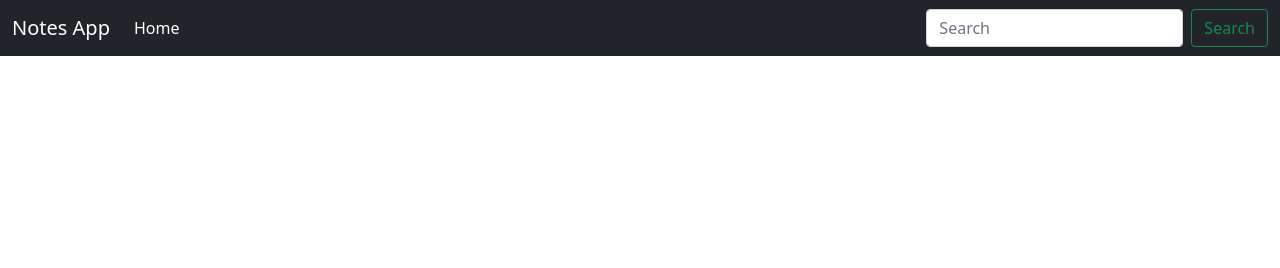
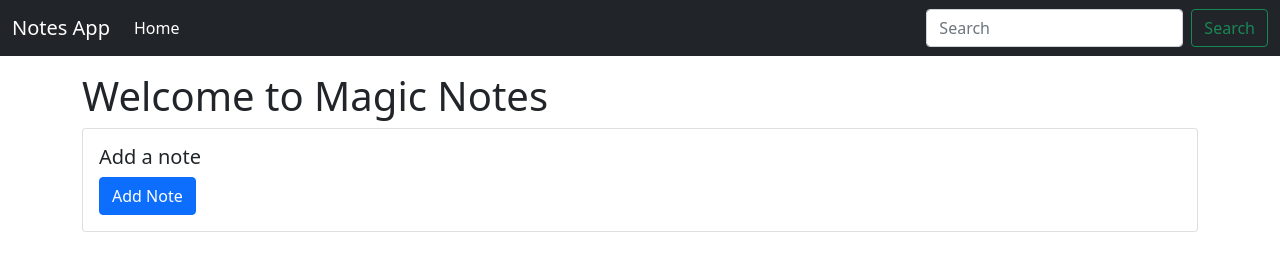
Before and after one commit to Shobhityadav99/Notes-Taking-web-app, a plain HTML site: page index.html in a window 1280 px wide. Drawn offline with nearby package versions, Linux system fonts and the light colour scheme.

Commit message:
Card added

```diff
--- a/index.html
+++ b/index.html
@@ -1,6 +1,5 @@
 <!DOCTYPE html>
 <html lang="en">
-
 <head>
     <meta charset="UTF-8">
     <meta http-equiv="X-UA-Compatible" content="IE=edge">
@@ -31,6 +30,18 @@
             </div>
         </div>
     </nav>
+
+    <div class="container my-3">
+        <h1>Welcome to Magic Notes</h1>
+        <div class="card">
+            <div class="card-body">
+              <h5 class="card-title">Add a note</h5>
+              <button  class="btn btn-primary">Add Note</button>
+            </div>
+          </div>
+    </div>
+
+
     <script src="https://cdn.jsdelivr.net/npm/bootstrap@5.0.0-beta1/dist/js/bootstrap.bundle.min.js"
         integrity="sha384-ygbV9kiqUc6oa4msXn9868pTtWMgiQaeYH7/t7LECLbyPA2x65Kgf80OJFdroafW"
         crossorigin="anonymous"></script>
@@ -41,6 +52,5 @@
         integrity="sha384-pQQkAEnwaBkjpqZ8RU1fF1AKtTcHJwFl3pblpTlHXybJjHpMYo79HY3hIi4NKxyj"
         crossorigin="anonymous"></script>
     <script src="js/app.js"></script>
-
 </body>
 </html>
```
